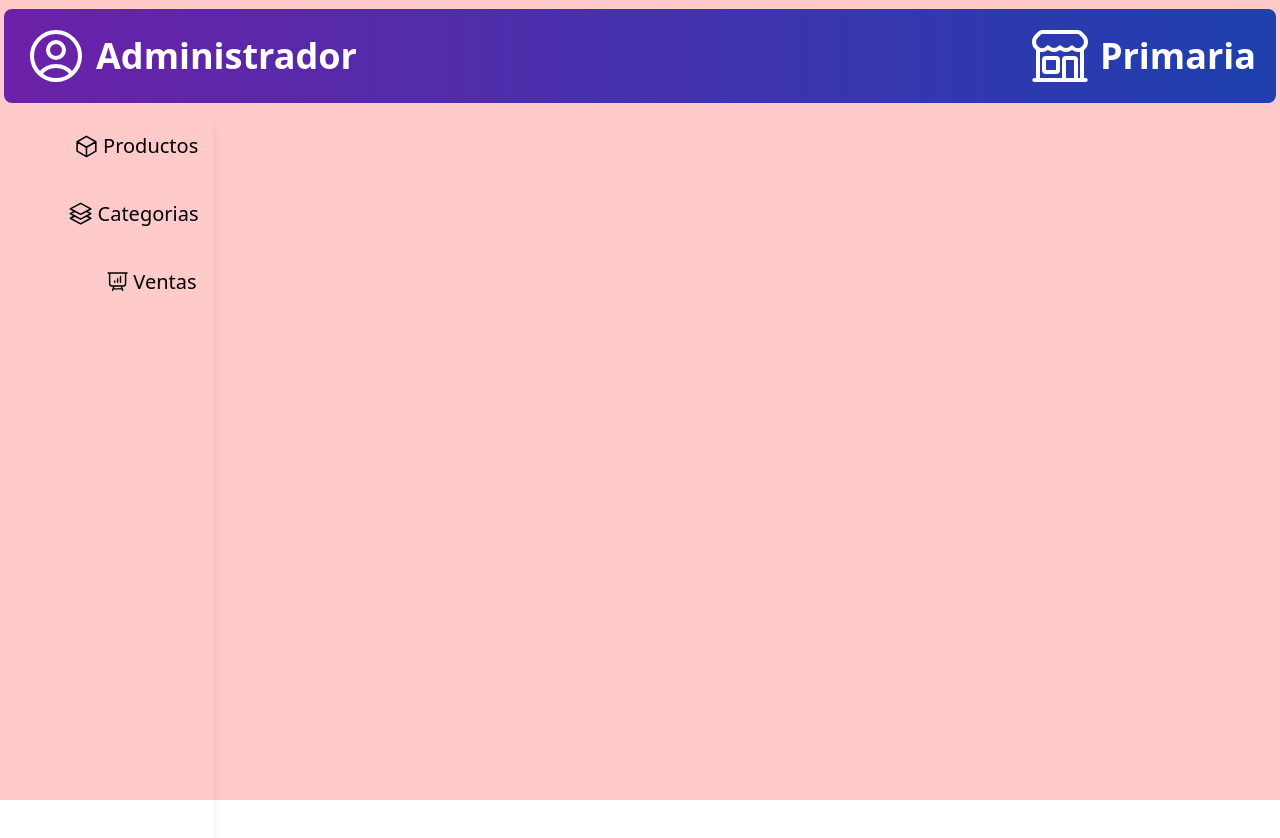
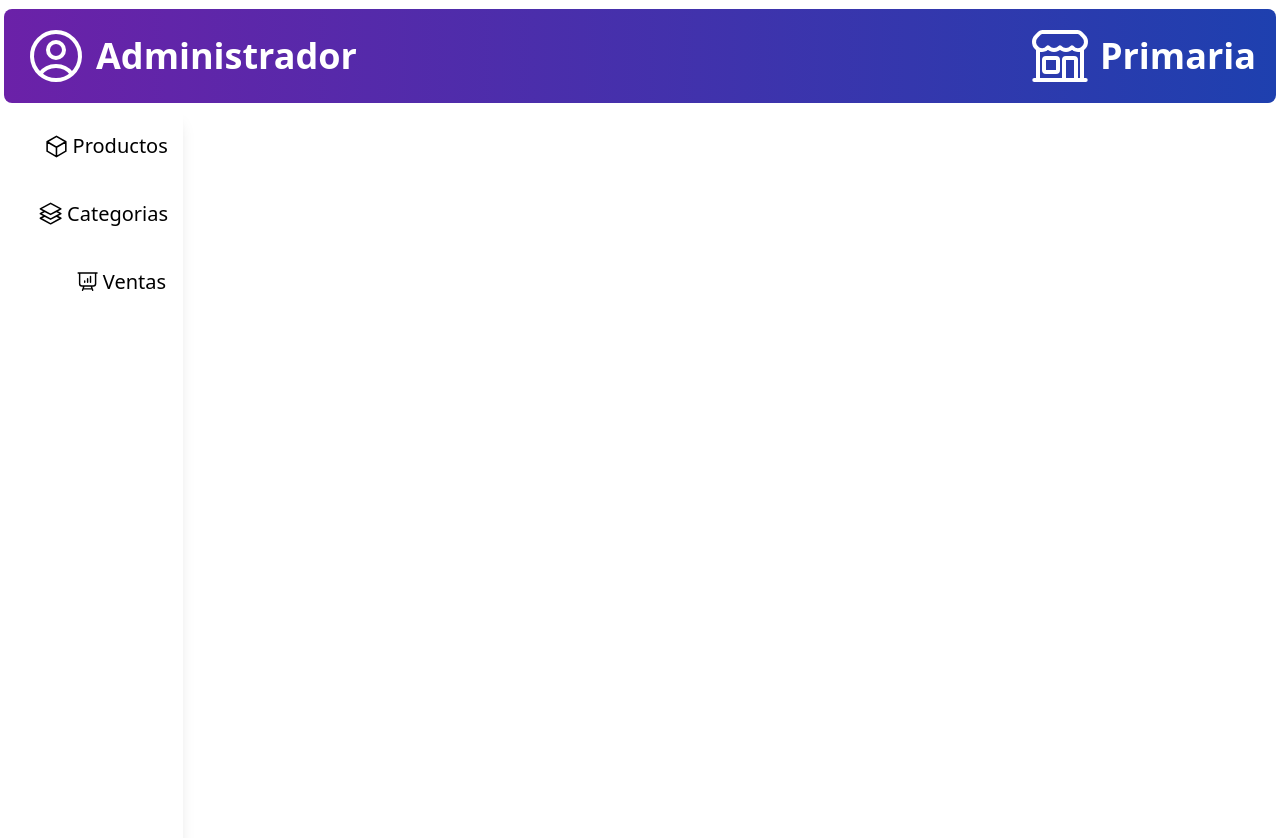
Before and after one commit to Robert-10J/pos-inxn, a React (Vite) app: page / in a window 1280 px wide. Shown: the top 838 px of the page. Built offline with nearby package versions, Linux system fonts and the light colour scheme.

Commit message:
layout de la interfaz aplicado

```diff
--- a/src/components/sidebar/Sidebar.tsx
+++ b/src/components/sidebar/Sidebar.tsx
@@ -3,7 +3,7 @@ import LinkItem from "./LinkItem"
 
 const Sidebar = () => {
   return (
-    <aside className="shadow-lg md:h-screen w-1/6">
+    <aside className="shadow-lg w-1/6">
       <nav>
         <ul>
           {OPTIONS_SIDEBAR.map(option => (
--- a/src/routes.tsx
+++ b/src/routes.tsx
@@ -1,11 +1,11 @@
 import { BrowserRouter, Routes, Route } from "react-router-dom";
-import IndexPage from "./views/IndexPage";
+import Layout from "./views/Layout";
 
 export default function AppRouter() {
   return (
     <BrowserRouter>
       <Routes>
-        <Route path="/" element={<IndexPage />} />
+        <Route path="/" element={<Layout />} />
       </Routes>
     </BrowserRouter>
   );
--- a/src/views/IndexPage.tsx
+++ /dev/null
@@ -1,13 +0,0 @@
-import Header from "../components/header/Header"
-import Sidebar from "../components/sidebar/Sidebar"
-
-const IndexPage: React.FC = () => {
-  return (
-    <main className="md:min-w-full md:h-screen bg-red-200">
-      <Header/>
-      <Sidebar/>
-    </main>
-  )
-}
-
-export default IndexPage
--- /dev/null
+++ b/src/views/Layout.tsx
@@ -0,0 +1,19 @@
+import Header from "../components/header/Header"
+import Sidebar from "../components/sidebar/Sidebar"
+
+const Layout: React.FC = () => {
+  return (
+    <div className="flex md:flex-col">
+      <Header/>
+
+      <main className="w-full md:h-screen overflow-scroll md:flex">
+        <Sidebar/>
+        <div className="w-full">
+
+        </div>
+      </main>
+    </div>
+  )
+}
+
+export default Layout
```
